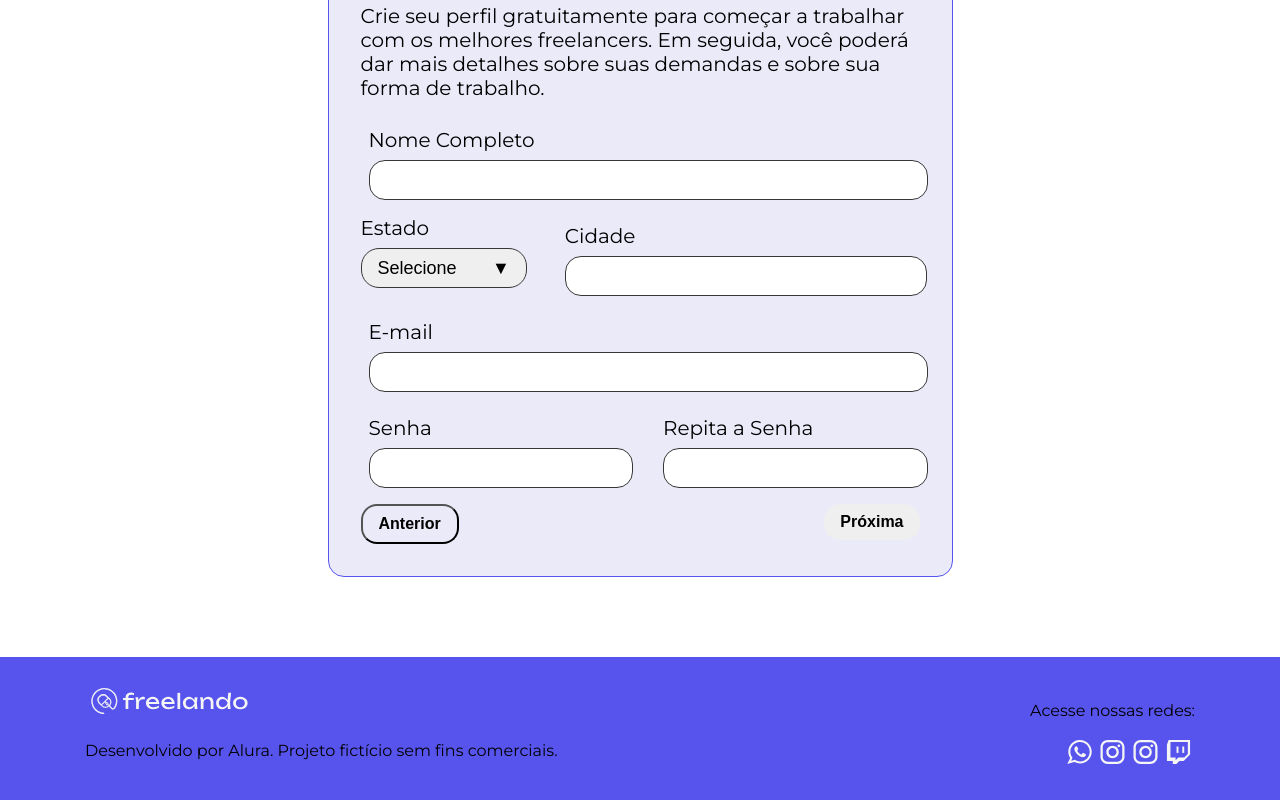
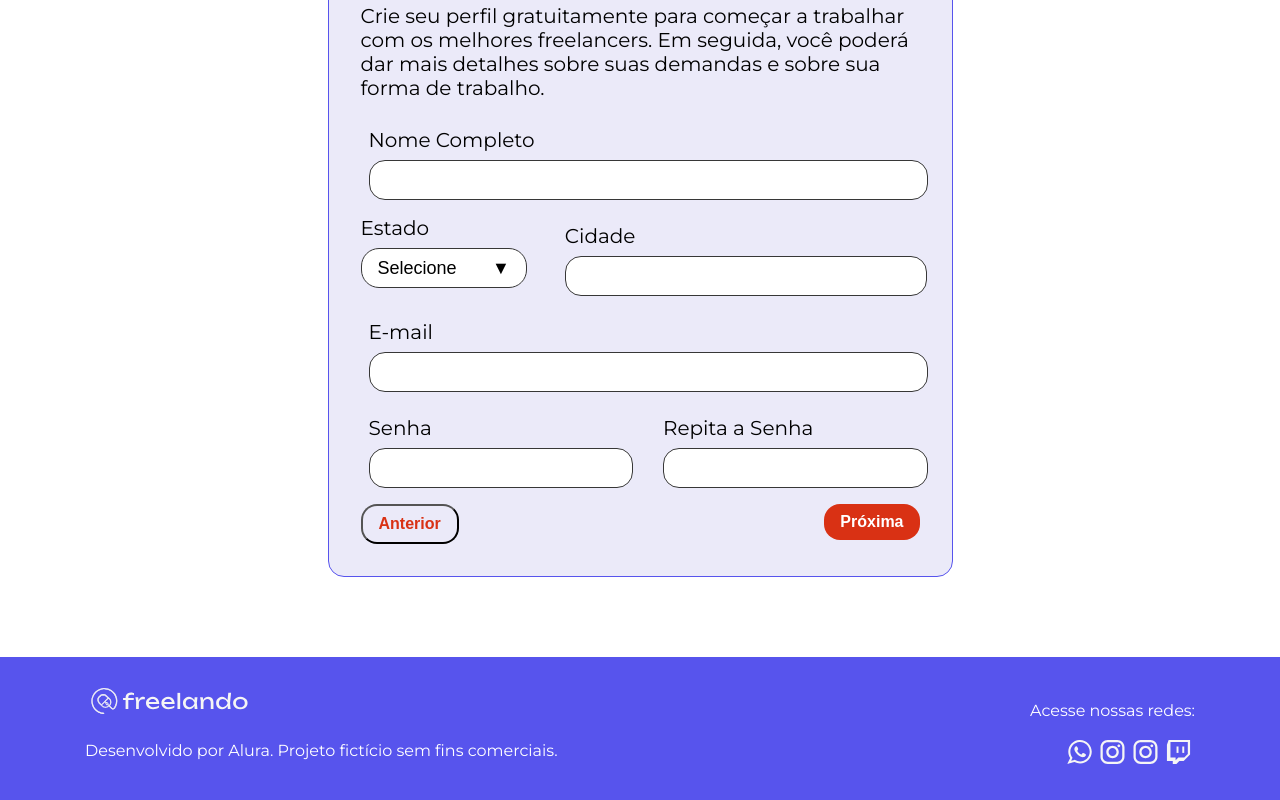
Before and after one commit to ViniCellist/Alura-Freelando, a React (Create React App) app in the folder freelando/: page / in a window 1280 px wide. Shown: the part 215-1015 px from the top of the page. Built offline with nearby package versions, Linux system fonts and the light colour scheme.

Commit message:
added theme colors

```diff
--- a/freelando/src/components/ProvedorTema/ProvedorTema.jsx
+++ b/freelando/src/components/ProvedorTema/ProvedorTema.jsx
@@ -2,12 +2,12 @@ import { ThemeProvider } from '@emotion/react';
 
 const tema = {
     cores: {
-        branco: '',
+        branco: '#FFF',
         atencao: '',
-        focus: '',
+        focus: '#B009FF',
         primarias: {
             a: '#5754ED',
-            b: '',
+            b: '#D93114',
             c: ''
         },
         secundarias: {
@@ -23,7 +23,7 @@ const tema = {
         },
         dark: {
             a: '',
-            b: ''
+            b: '#B61B00'
         }
     },
     espacamentos: {
```
